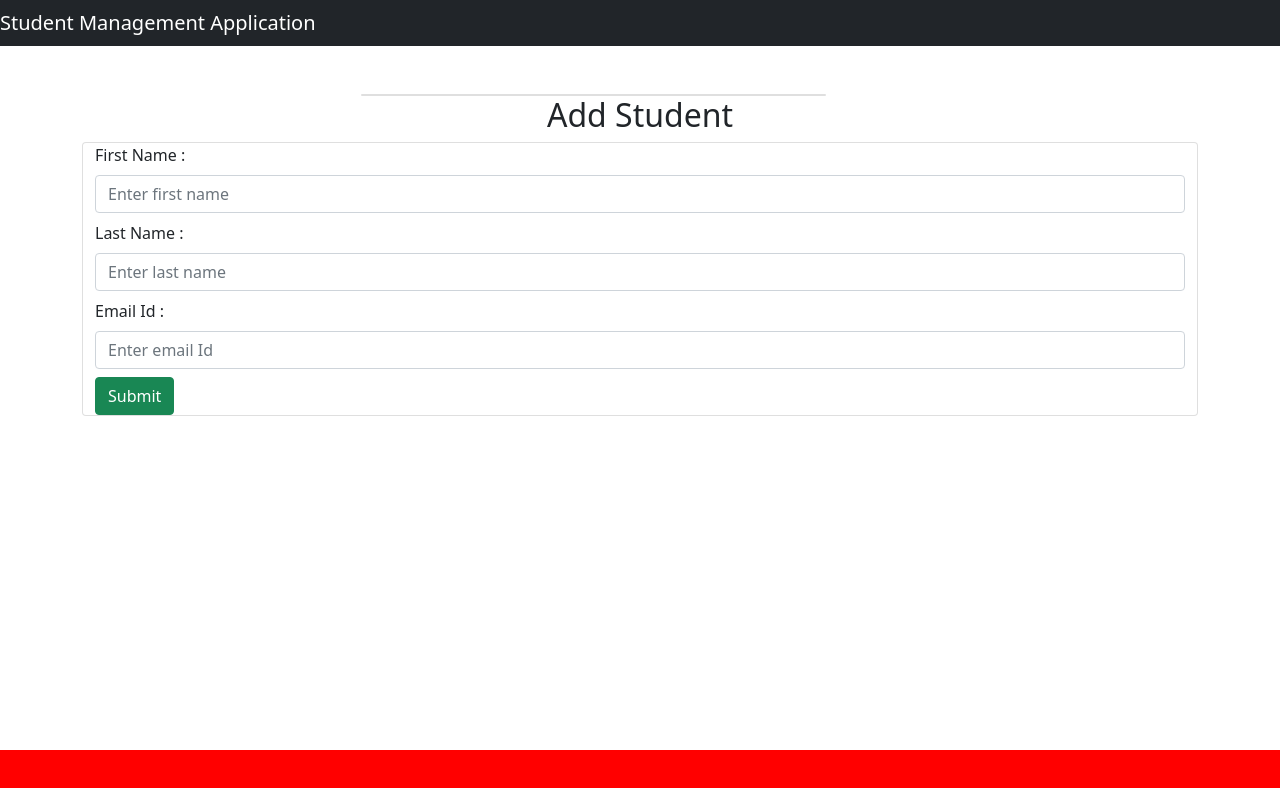
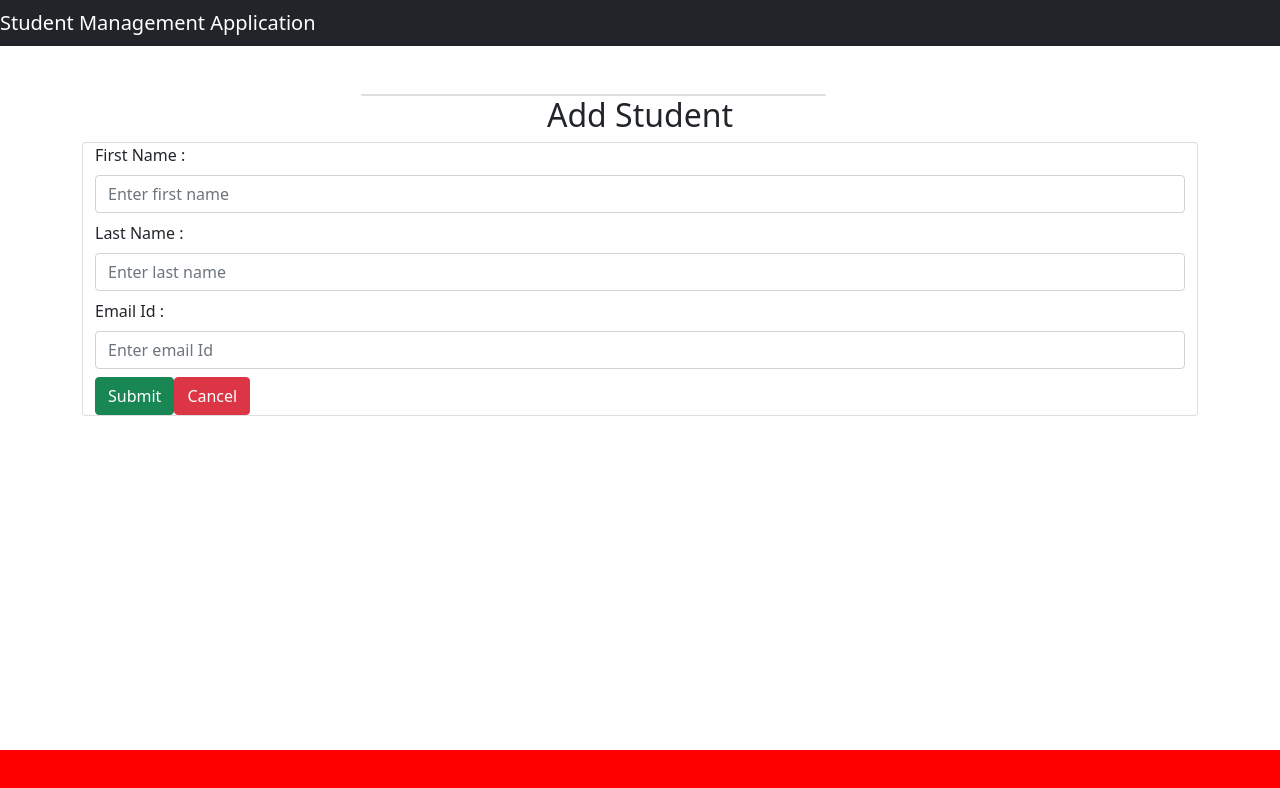
Before and after one commit to Manapascua/SoftdevFinalProject, a React (Create React App) app in the folder softdev-frontend/: page /add-student in a window 1280 px wide. Shown: the top 788 px of the page. Built offline with nearby package versions, Linux system fonts and the light colour scheme.

Commit message:
Added Cancel button in AddStudent Component

```diff
--- a/softdev-frontend/src/components/AddStudentComponent.js
+++ b/softdev-frontend/src/components/AddStudentComponent.js
@@ -1,6 +1,7 @@
 import React, {useState} from 'react'
 import {useNavigate} from 'react-router-dom';
 import StudentServices from '../services/StudentServices'
+import { Link } from 'react-router-dom';
 
 const AddStudentComponent = () => {
 
@@ -75,6 +76,7 @@ const AddStudentComponent = () => {
                             </div>
 
                             <button className ="btn btn-success" onClick = {(e) => saveStudent(e)} >Submit</button>
+                            <Link to="/students" className="btn btn-danger"> Cancel </Link>
                         </form>
                     </div>
                 </div>
```
